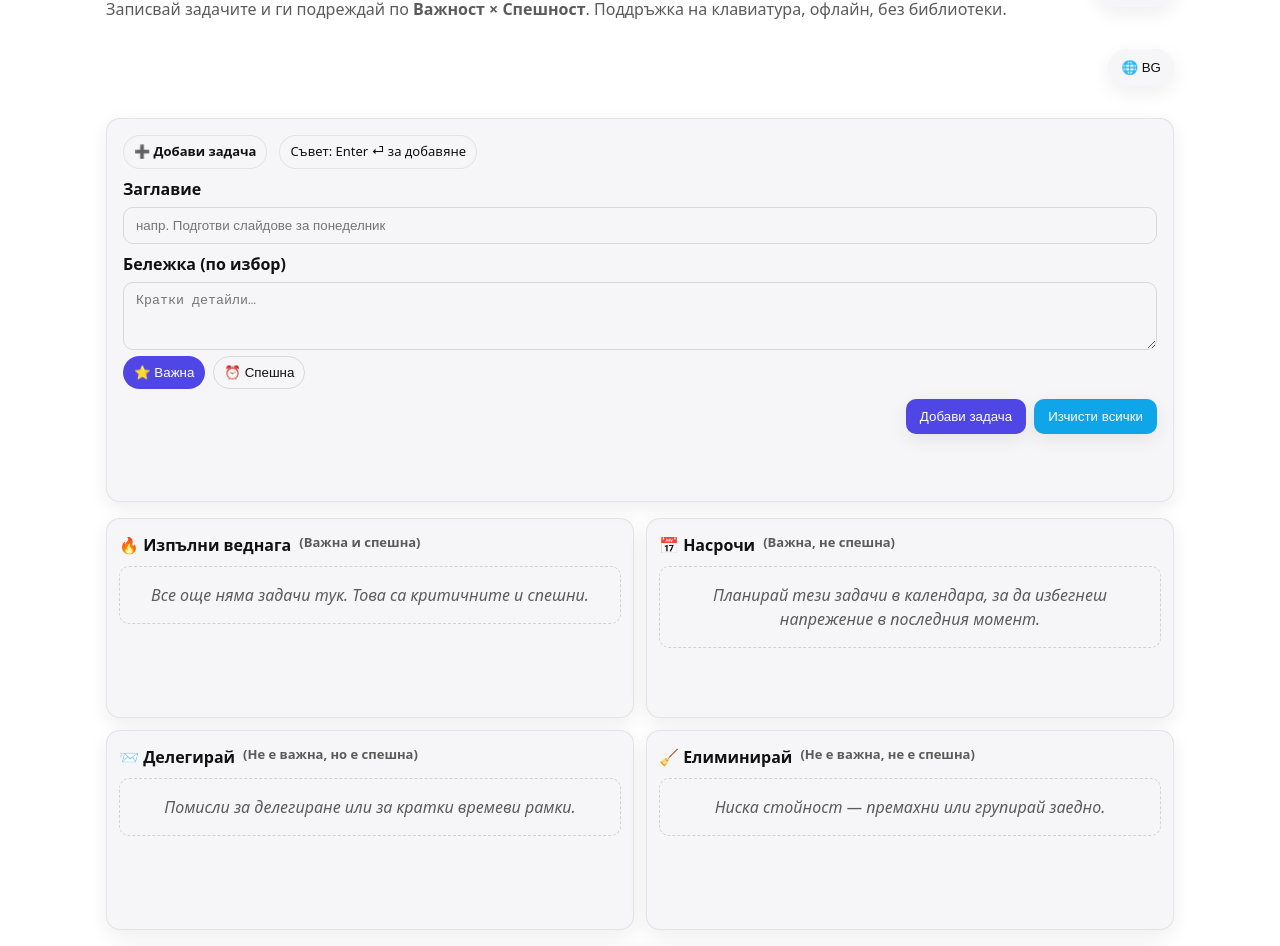
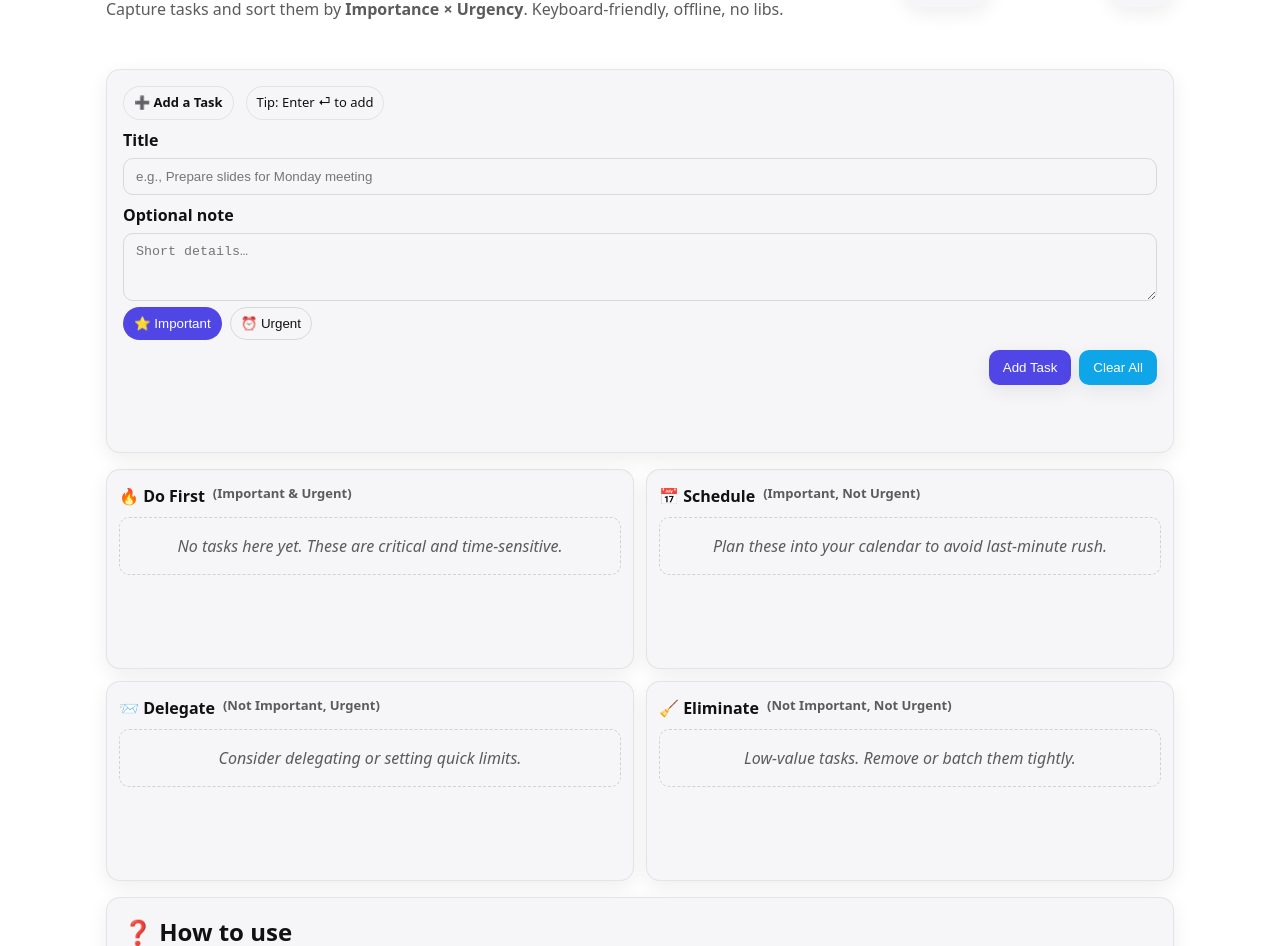
Before and after one commit to SATananov/Vibe-Code-1, a plain HTML site: page index.html in a window 1280 px wide. Shown: the part 84-1030 px from the top of the page. Drawn offline with Linux system fonts and the light colour scheme.

Commit message:
Update index.html

```diff
--- a/index.html
+++ b/index.html
@@ -1,91 +1,101 @@
 <!doctype html>
-<html lang="bg" data-theme="light">
+<html lang="en" data-theme="light">
 <head>
   <meta charset="utf-8" />
   <meta name="viewport" content="width=device-width,initial-scale=1" />
-  <title>Планер на приоритети — Матрица на Айзенхауер</title>
-  <meta name="description" content="Едностраничен планер на приоритети по матрицата на Айзенхауер. Работи офлайн, без зависимости." />
+  <title>Priority Planner — Eisenhower Matrix</title>
+  <meta name="description" content="A single-page priority planner using the Eisenhower Matrix. Offline, no dependencies." />
   <link rel="stylesheet" href="style.css">
 </head>
 <body>
-
+  <!-- =========================
+       HEADER
+       ========================= -->
   <header class="row" role="banner">
     <div>
-      <h1 id="appTitle">Планер на приоритети — Матрица на Айзенхауер</h1>
-      <p id="appSubtitle" class="sub">Записвай задачите и ги подреждай по <strong>Важност × Спешност</strong>. Поддръжка на клавиатура, офлайн, без библиотеки.</p>
+      <h1 id="appTitle">Priority Planner — Eisenhower Matrix</h1>
+      <p id="appSubtitle" class="sub">Capture tasks and sort them by <strong>Importance × Urgency</strong>. Keyboard-friendly, offline, no libs.</p>
     </div>
-    <button id="themeBtn" class="theme-toggle" type="button" aria-pressed="false" title="Превключи светла/тъмна тема">
-      <span aria-hidden="true">🌓</span> Тема
+    <button id="themeBtn" class="theme-toggle" type="button" aria-pressed="false" title="Toggle light/dark theme">
+      <span aria-hidden="true">🌓</span> Theme
     </button>
-    <button id="langBtn" class="theme-toggle" type="button" aria-pressed="false" title="Switch language to English">
-      🌐 BG
+    <button id="langBtn" class="theme-toggle" type="button" aria-pressed="false" title="Switch language to Български">
+      🌐 EN
     </button>
   </header>
 
   <main role="main" aria-live="polite" aria-busy="false">
-
+    <!-- =========================
+         FORM: ADD / EDIT TASK
+         ========================= -->
     <section class="card" aria-labelledby="formTitle">
       <div class="row">
-        <h2 id="formTitle" class="chip" style="margin:0">➕ Добави задача</h2>
-        <span id="tipAdd" class="chip" aria-hidden="true">Съвет: Enter ⏎ за добавяне</span>
+        <h2 id="formTitle" class="chip" style="margin:0">➕ Add a Task</h2>
+        <span id="tipAdd" class="chip" aria-hidden="true">Tip: Enter ⏎ to add</span>
       </div>
 
       <form id="taskForm" novalidate>
-        <label id="labelTitle" for="title">Заглавие</label>
-        <input id="title" name="title" type="text" placeholder="напр. Подготви слайдове за понеделник" autocomplete="off" required />
+        <label id="labelTitle" for="title">Title</label>
+        <input id="title" name="title" type="text" placeholder="e.g., Prepare slides for Monday meeting" autocomplete="off" required />
 
-        <label id="labelNote" for="note">Бележка (по избор)</label>
-        <textarea id="note" name="note" placeholder="Кратки детайли…"></textarea>
+        <label id="labelNote" for="note">Optional note</label>
+        <textarea id="note" name="note" placeholder="Short details…"></textarea>
 
-        <div class="toggles" role="group" aria-label="Важност и спешност">
-          <button type="button" class="toggle-btn" id="impBtn" aria-pressed="true" aria-label="Превключи важност">⭐ Важна</button>
-          <button type="button" class="toggle-btn" id="urgBtn" aria-pressed="false" aria-label="Превключи спешност">⏰ Спешна</button>
+        <div class="toggles" role="group" aria-label="Importance and urgency">
+          <button type="button" class="toggle-btn" id="impBtn" aria-pressed="true" aria-label="Toggle important">⭐ Important</button>
+          <button type="button" class="toggle-btn" id="urgBtn" aria-pressed="false" aria-label="Toggle urgent">⏰ Urgent</button>
         </div>
 
         <div class="actions">
-          <button class="btn" type="submit" id="addBtn">Добави задача</button>
-          <button class="btn secondary" type="button" id="clearAllBtn" title="Изчисти всички задачи">Изчисти всички</button>
+          <button class="btn" type="submit" id="addBtn">Add Task</button>
+          <button class="btn secondary" type="button" id="clearAllBtn" title="Clear all tasks">Clear All</button>
         </div>
         <p class="err" id="errMsg" role="alert" aria-live="assertive"></p>
       </form>
     </section>
 
-    <section class="grid" aria-label="Матрица на Айзенхауер">
+    <!-- =========================
+         MATRIX GRID
+         ========================= -->
+    <section class="grid" aria-label="Eisenhower matrix">
       <section class="col" data-q="0" aria-labelledby="q0h">
-        <h3 id="q0h"><span id="q0t">🔥 Изпълни веднага</span> <span class="hint" id="q0hint">(Важна и спешна)</span></h3>
+        <h3 id="q0h"><span id="q0t">🔥 Do First</span> <span class="hint" id="q0hint">(Important & Urgent)</span></h3>
         <ul class="tasks" id="q0" role="list"></ul>
-        <div class="empty" id="q0e">Все още няма задачи тук. Това са критичните и спешни.</div>
+        <div class="empty" id="q0e">No tasks here yet. These are critical and time-sensitive.</div>
       </section>
 
       <section class="col" data-q="1" aria-labelledby="q1h">
-        <h3 id="q1h"><span id="q1t">📅 Насрочи</span> <span class="hint" id="q1hint">(Важна, не спешна)</span></h3>
+        <h3 id="q1h"><span id="q1t">📅 Schedule</span> <span class="hint" id="q1hint">(Important, Not Urgent)</span></h3>
         <ul class="tasks" id="q1" role="list"></ul>
-        <div class="empty" id="q1e">Планирай тези задачи в календара, за да избегнеш напрежение в последния момент.</div>
+        <div class="empty" id="q1e">Plan these into your calendar to avoid last-minute rush.</div>
       </section>
 
       <section class="col" data-q="2" aria-labelledby="q2h">
-        <h3 id="q2h"><span id="q2t">📨 Делегирай</span> <span class="hint" id="q2hint">(Не е важна, но е спешна)</span></h3>
+        <h3 id="q2h"><span id="q2t">📨 Delegate</span> <span class="hint" id="q2hint">(Not Important, Urgent)</span></h3>
         <ul class="tasks" id="q2" role="list"></ul>
-        <div class="empty" id="q2e">Помисли за делегиране или за кратки времеви рамки.</div>
+        <div class="empty" id="q2e">Consider delegating or setting quick limits.</div>
       </section>
 
       <section class="col" data-q="3" aria-labelledby="q3h">
-        <h3 id="q3h"><span id="q3t">🧹 Елиминирай</span> <span class="hint" id="q3hint">(Не е важна, не е спешна)</span></h3>
+        <h3 id="q3h"><span id="q3t">🧹 Eliminate</span> <span class="hint" id="q3hint">(Not Important, Not Urgent)</span></h3>
         <ul class="tasks" id="q3" role="list"></ul>
-        <div class="empty" id="q3e">Ниска стойност — премахни или групирай заедно.</div>
+        <div class="empty" id="q3e">Low-value tasks. Remove or batch them tightly.</div>
       </section>
     </section>
 
+    <!-- =========================
+         HELP / HOW TO USE
+         ========================= -->
     <section class="help card" aria-labelledby="helpTitle">
-      <h2 id="helpTitle" style="margin:0 0 8px 0">❓ Как да използвам</h2>
+      <h2 id="helpTitle" style="margin:0 0 8px 0">❓ How to use</h2>
       <ul id="helpList">
-
+        <!-- Filled dynamically by app.js based on language -->
       </ul>
     </section>
   </main>
 
   <footer role="contentinfo">
-    Изградено с ♥ — Priority Planner (MIT). Без външни библиотеки. © 2025
+    Built with ♥ — Priority Planner (MIT). No external libraries. © 2025
   </footer>
 
   <script src="app.js"></script>
```
